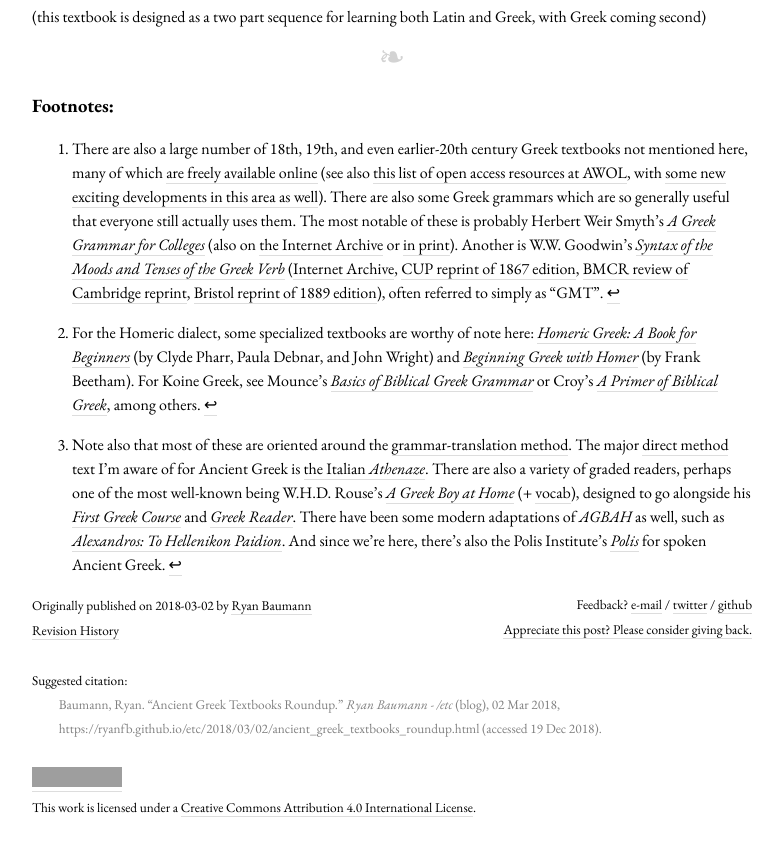
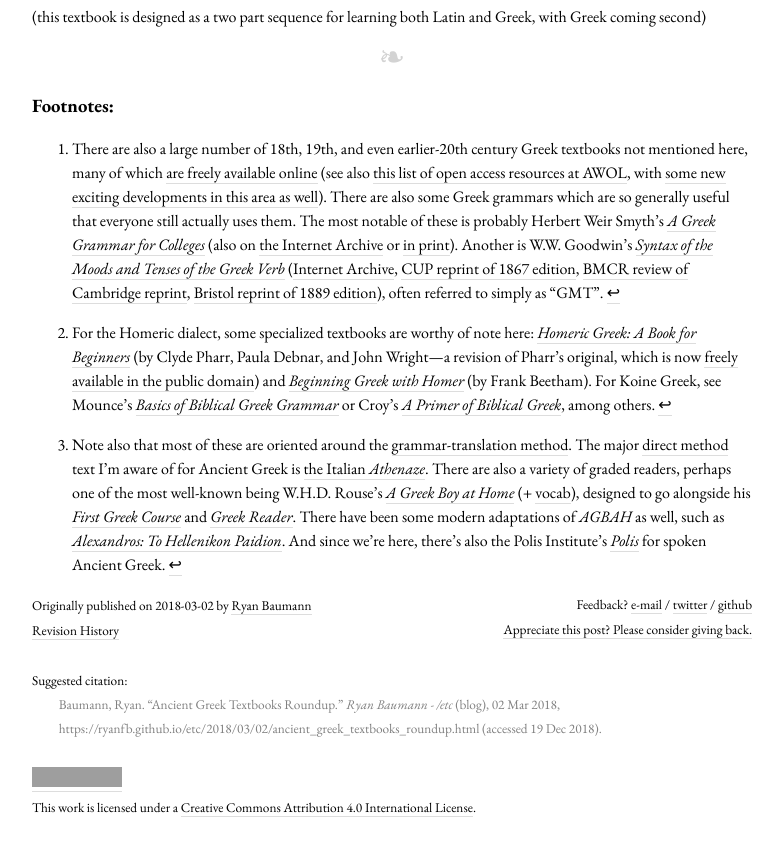
Before and after one commit to ryanfb/etc, a Jekyll site: the page built from _posts/2018-03-02-ancient_greek_textbooks_roundup.md, in a window 1280 px wide and 900 px high, scrolled down 3807 px. Shown: the top 856 px of the window, without its empty margins (248-1031 px from the left). Built offline with Jekyll 4.4.1, drawn with Linux system fonts in a browser that asks for light colours; nearby versions of some CDN libraries; grey boxes are pictures that could not be loaded.

Commit message:
Add link to PD Pharr

```diff
--- a/_posts/2018-03-02-ancient_greek_textbooks_roundup.md
+++ b/_posts/2018-03-02-ancient_greek_textbooks_roundup.md
@@ -148,5 +148,5 @@
 ### Footnotes:
 
 [^modern]: There are also a large number of 18th, 19th, and even earlier-20th century Greek textbooks not mentioned here, many of which [are freely available online](https://www.edonnelly.com/google.html#8) (see also [this list of open access resources at AWOL](http://ancientworldonline.blogspot.com/2009/09/open-access-textbooks.html), with [some new exciting developments in this area as well](https://thepatrologist.com/2018/02/22/an-entree-into-the-world-of-18th-and-19th-century-greek-textbooks/)). There are also some Greek grammars which are so generally useful that everyone still actually uses them. The most notable of these is probably Herbert Weir Smyth's [*A Greek Grammar for Colleges*](http://www.perseus.tufts.edu/hopper/text?doc=Perseus%3Atext%3A1999.04.0007%3Apart%3D1%3Achapter%3D1%3Asection%3D1) (also on [the Internet Archive](https://archive.org/details/agreekgrammarfo00smytgoog) or [in print](http://amzn.to/2oDbnRD)). Another is W.W. Goodwin's [*Syntax of the Moods and Tenses of the Greek Verb*](http://www.perseus.tufts.edu/hopper/text?doc=Perseus%3Atext%3A1999.04.0065%3Achapter%3D1%3Asection%3D1) ([Internet Archive](https://archive.org/details/syntaxofmoodsten00gooduoft), [CUP reprint of 1867 edition](http://amzn.to/2oDcy3v), [BMCR review of Cambridge reprint](http://bmcr.brynmawr.edu/2012/2012-01-17.html), [Bristol reprint of 1889 edition](http://amzn.to/2F6NHPH)), often referred to simply as "GMT".
-[^dialect]: For the Homeric dialect, some specialized textbooks are worthy of note here: [*Homeric Greek: A Book for Beginners*](http://amzn.to/2GXv51g) (by Clyde Pharr, Paula Debnar, and John Wright) and [*Beginning Greek with Homer*](http://amzn.to/2Fk8y1p) (by Frank Beetham). For Koine Greek, see Mounce's [*Basics of Biblical Greek Grammar*](http://amzn.to/2oKeeIv) or Croy's [*A Primer of Biblical Greek*](http://amzn.to/2FVjrVp), among others.
+[^dialect]: For the Homeric dialect, some specialized textbooks are worthy of note here: [*Homeric Greek: A Book for Beginners*](http://amzn.to/2GXv51g) (by Clyde Pharr, Paula Debnar, and John Wright—a revision of Pharr's original, which is now [freely available in the public domain](https://archive.org/details/homericgreekabo01phargoog)) and [*Beginning Greek with Homer*](http://amzn.to/2Fk8y1p) (by Frank Beetham). For Koine Greek, see Mounce's [*Basics of Biblical Greek Grammar*](http://amzn.to/2oKeeIv) or Croy's [*A Primer of Biblical Greek*](http://amzn.to/2FVjrVp), among others.
 [^gt]: Note also that most of these are oriented around the [grammar-translation method](https://en.wikipedia.org/wiki/Grammar%E2%80%93translation_method). The major [direct method](https://en.wikipedia.org/wiki/Direct_method_(education)) text I'm aware of for Ancient Greek is [the Italian *Athenaze*](https://thepatrologist.com/2017/07/03/so-you-want-to-know-about-the-italian-athenaze/). There are also a variety of graded readers, perhaps one of the most well-known being W.H.D. Rouse's [*A Greek Boy at Home*](https://archive.org/details/greekboyathomest01rousuoft) (+ [vocab](https://archive.org/details/greekboyathomest00rousuoft)), designed to go alongside his [*First Greek Course*](https://archive.org/details/FirstGreekCourse) and [*Greek Reader*](https://archive.org/details/greekreader00rousuoft). There have been some modern adaptations of *AGBAH* as well, such as [*Alexandros: To Hellenikon Paidion*](http://www.culturaclasica.com/lingualatina/linguagraeca.htm). And since we're here, there's also the Polis Institute's [*Polis*](http://amzn.to/2oKGHx3) for spoken Ancient Greek.
```
